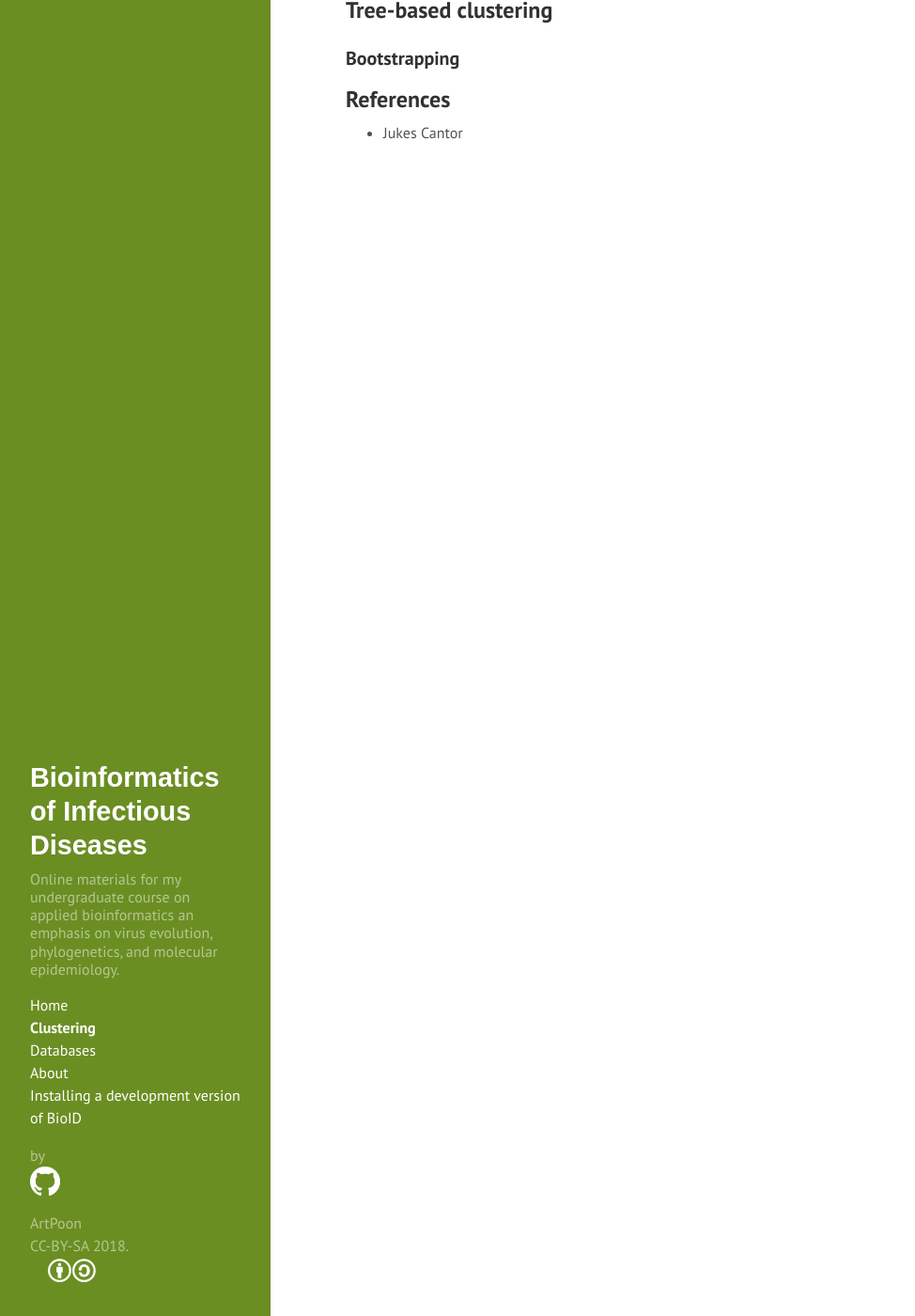
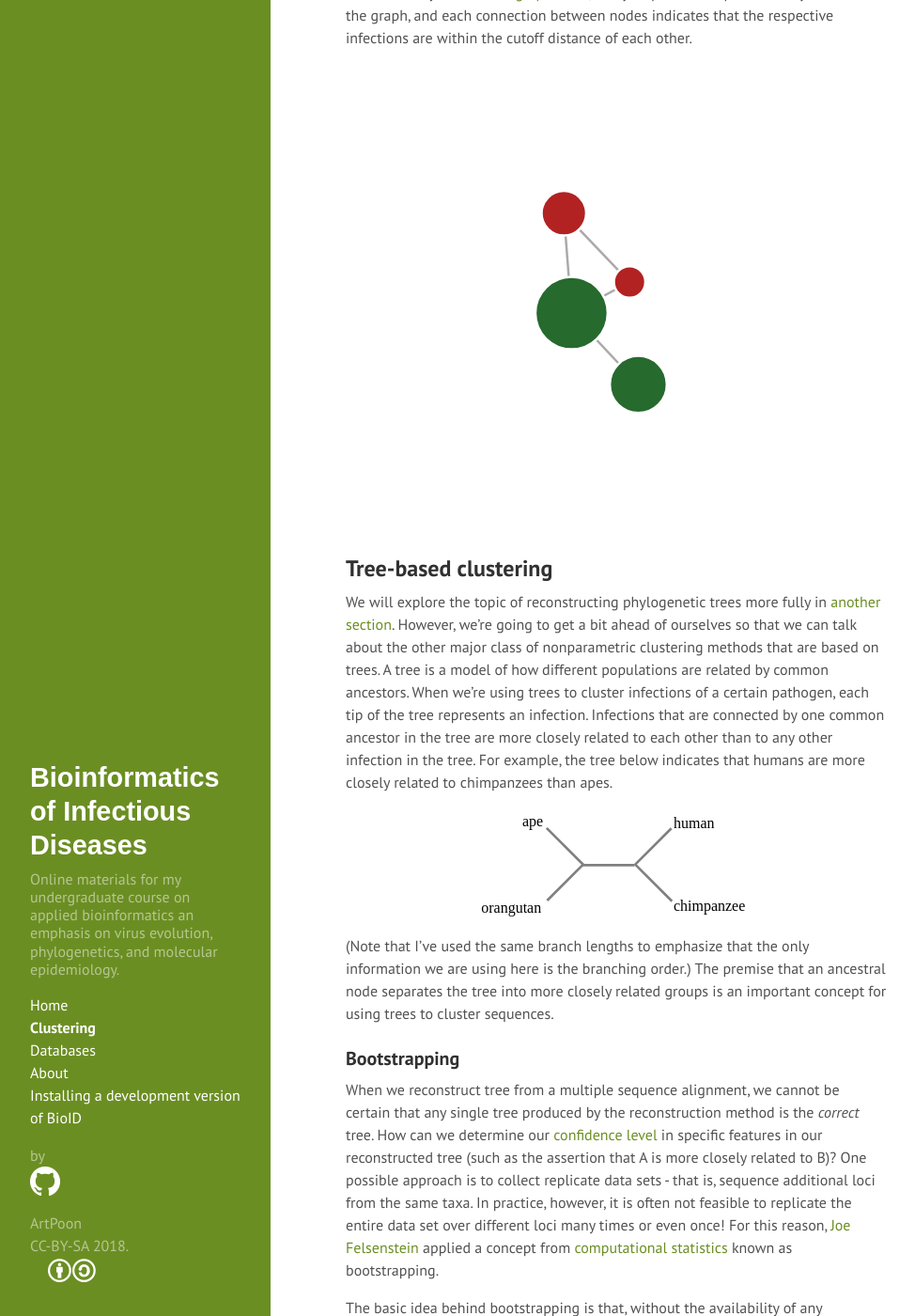
Before and after one commit to ArtPoon/BioID, a Jekyll site: the page built from Clustering.md, in a window 1280 px wide and 1400 px high, scrolled down 8163 px. Shown: the whole window at 94% size, without its empty margins (0-974 px from the left). Built offline with Jekyll 4.4.1, drawn with Linux system fonts in a browser that asks for light colours; formulas are drawn with MathJax 3; some of the changed text lies outside the part shown.

Commit message:
wrapping up clustering, writing bootstrap

```diff
--- a/Clustering.md
+++ b/Clustering.md
@@ -254,7 +254,7 @@ This table is equivalent to a symmetric matrix and we often refer to it as the [
 Next, we select a distance cutoff.
 Any pair of sequences with a distance below this cutoff are assigned to the same cluster.
 This is frequently visualized as a network, more formally known as a [graph](https://en.wikipedia.org/wiki/Graph_(discrete_mathematics)).
-Thus, every sequence is represented by a point
+Thus, every sequence is represented by a node in the graph, and each connection between nodes indicates that the respective infections are within the cutoff distance of each other.
 
 <center>
 {% include cluster.html %}
@@ -263,7 +263,43 @@ Thus, every sequence is represented by a point
 
 ## Tree-based clustering
 
+We will explore the topic of reconstructing phylogenetic trees more fully in [another section](Trees.md).
+However, we're going to get a bit ahead of ourselves so that we can talk about the other major class of nonparametric clustering methods that are based on trees.
+A tree is a model of how different populations are related by common ancestors.
+When we're using trees to cluster infections of a certain pathogen, each tip of the tree represents an infection.
+Infections that are connected by one common ancestor in the tree are more closely related to each other than to any other infection in the tree.
+For example, the tree below indicates that humans are more closely related to chimpanzees than apes.
+
+<center>
+  <img src="/public/img/chimpanzee.svg" width="300px"/>
+</center>
+
+(Note that I've used the same branch lengths to emphasize that the only information we are using here is the branching order.)
+The premise that an ancestral node separates the tree into more closely related groups is an important concept for using trees to cluster sequences.
+
+
 ### Bootstrapping
+
+When we reconstruct tree from a multiple sequence alignment, we cannot be certain that any single tree produced by the reconstruction method is the *correct* tree.
+How can we determine our [confidence level](https://en.wikipedia.org/wiki/Confidence_interval) in specific features in our reconstructed tree (such as the assertion that A is more closely related to B)?
+One possible approach is to collect replicate data sets - that is, sequence additional loci from the same taxa.
+In practice, however, it is often not feasible to replicate the entire data set over different loci many times or even once!
+For this reason, [Joe Felsenstein](https://en.wikipedia.org/wiki/Joseph_Felsenstein) applied a concept from [computational statistics](https://en.wikipedia.org/wiki/Category:Computational_statistics) known as bootstrapping.
+
+The basic idea behind bootstrapping is that, without the availability of any additional data, our only recourse is to "pull ourselves up by our own bootstraps".
+We take the data we already have, and then we pretend that it is the source of all possible data.
+By making this strange assumption, we can sample observations from the data [at random with replacement](https://en.wikipedia.org/wiki/Sample_(statistics)), which artificially makes the original data set unlimited in size.
+In the case of assessing our confidence in a reconstructed tree, we take the original alignment and sample columns from this alignment at random with replacement until we can assemble a new alignment with the same dimensions as the original (*e.g.,* the same number of rows and columns).
+Using this resampled alignment, we use the same process to reconstruct a tree that was used for the original alignment, and repeat the process until we have a new collection of trees.
+
+Suppose we want to measure our confidence level that taxon A is the most closely related to B.
+We can accomplish this by counting the number of trees in our bootstrap sample set where this assertion is true.
+
+
+### Branch lengths
+
+The branches that connect the tips to common ancestors are often scaled so that a branch's length approximates the elapsed time.
+
 
 
 ## References
--- a/_includes/cluster.html
+++ b/_includes/cluster.html
@@ -3,7 +3,7 @@
   div.wrapper {
     text-align: center;
   }
-  div.example {
+  div.cluster {
     text-align: center;
   }
   .link {
@@ -36,6 +36,9 @@
 <script>
 
 // adapted by @ArtPoon from http://bl.ocks.org/hugolpz/cd89b50d834828261b45af9e7a5ce926
+
+
+
 var graph;
 var vis;
 var data = {
@@ -143,8 +146,8 @@ function myGraph() {
     };
 
     // =================== set up d3 ===================
-    var w = 960,  // width
-        h = 700;  // height
+    var w = 400,  // width
+        h = 300;  // height
 
     var color = d3.scale.ordinal()
         .domain(["S", "I", "R"])
@@ -220,6 +223,9 @@ function myGraph() {
 }
 
 
+drawGraph("cluster");
+
+
 function drawGraph() {
     graph = new myGraph();
 
```
Also changed, not shown: public/img/chimpanzee.svg (added). Lines whose indentation alone changed are shown as unchanged.
